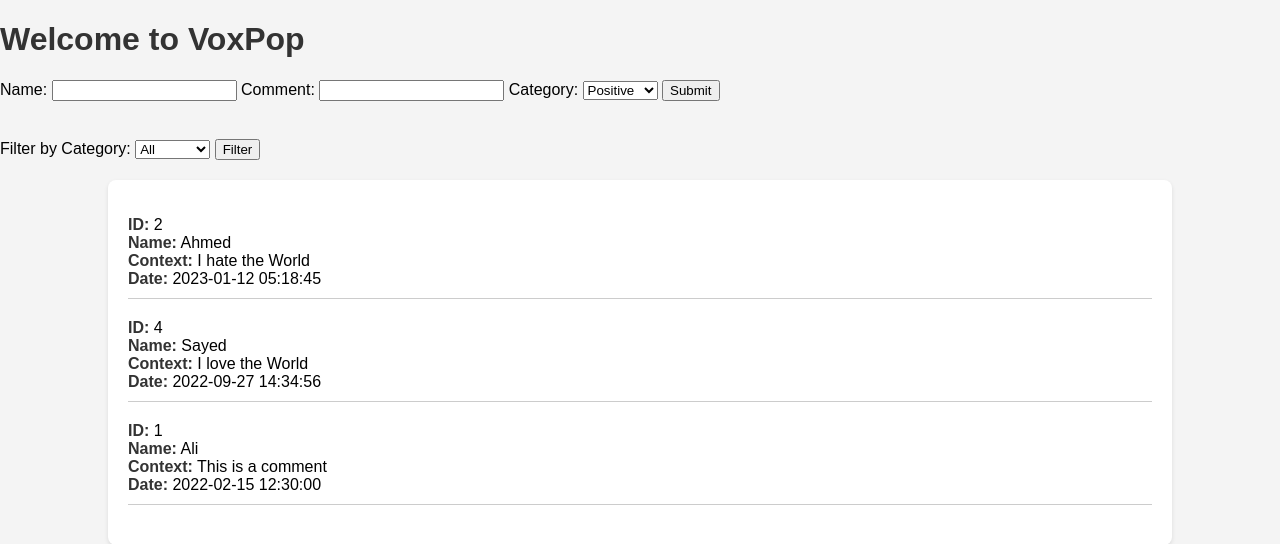
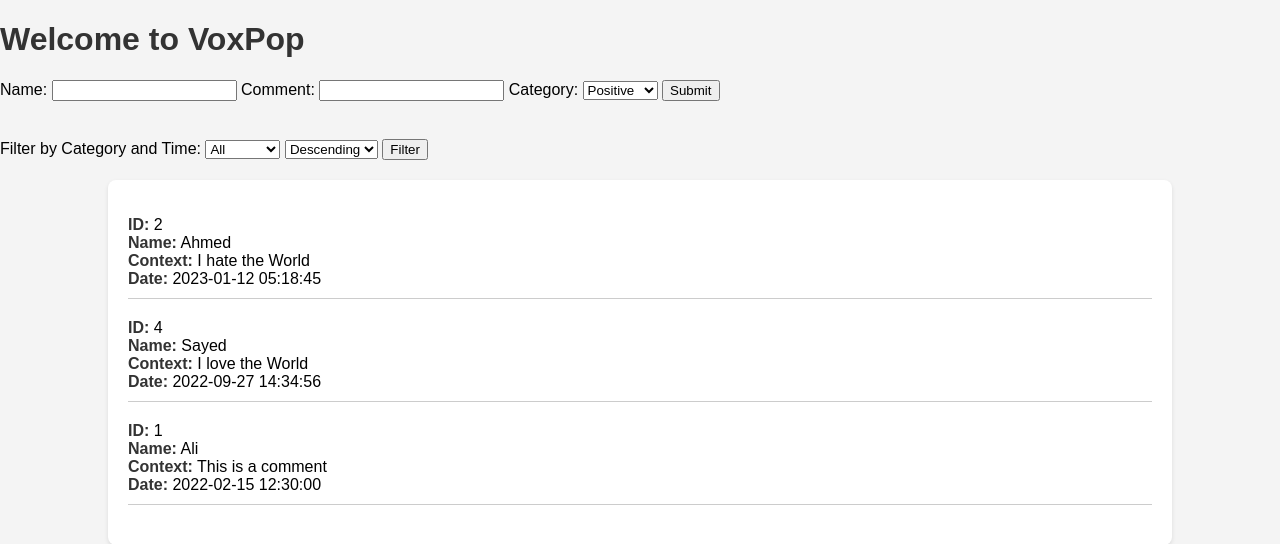
Before and after one commit to Bayashat/Vox-Pop, a FastAPI app: page /comments in a window 1280 px wide. Shown: the top 544 px of the page. Run offline with FastAPI, Linux system fonts and the light colour scheme.

Commit message:
add: filter by time

```diff
--- a/templates/comments/index.html
+++ b/templates/comments/index.html
@@ -35,11 +35,15 @@
 
     <!-- Form for filtering comments by category -->
     <form id="filterForm" action="/comments" method="get">
-        <label for="category">Filter by Category:</label>
+        <label for="category">Filter by Category and Time:</label>
         <select name="category">
             <option value="All">All</option>
             <option value="Positive">Positive</option>
             <option value="Negative">Negative</option>
+        </select>
+        <select name="sort">
+            <option value="desc">Descending</option>
+            <option value="asc">Ascending</option>
         </select>
         <button type="submit">Filter</button>
     </form>
```
